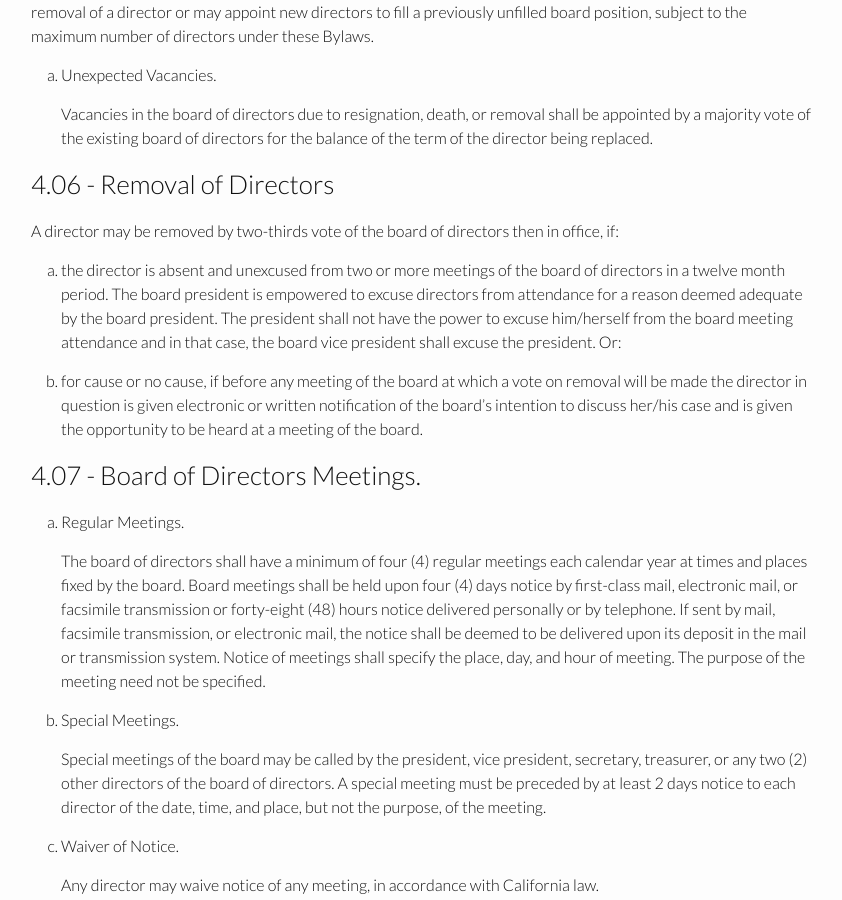
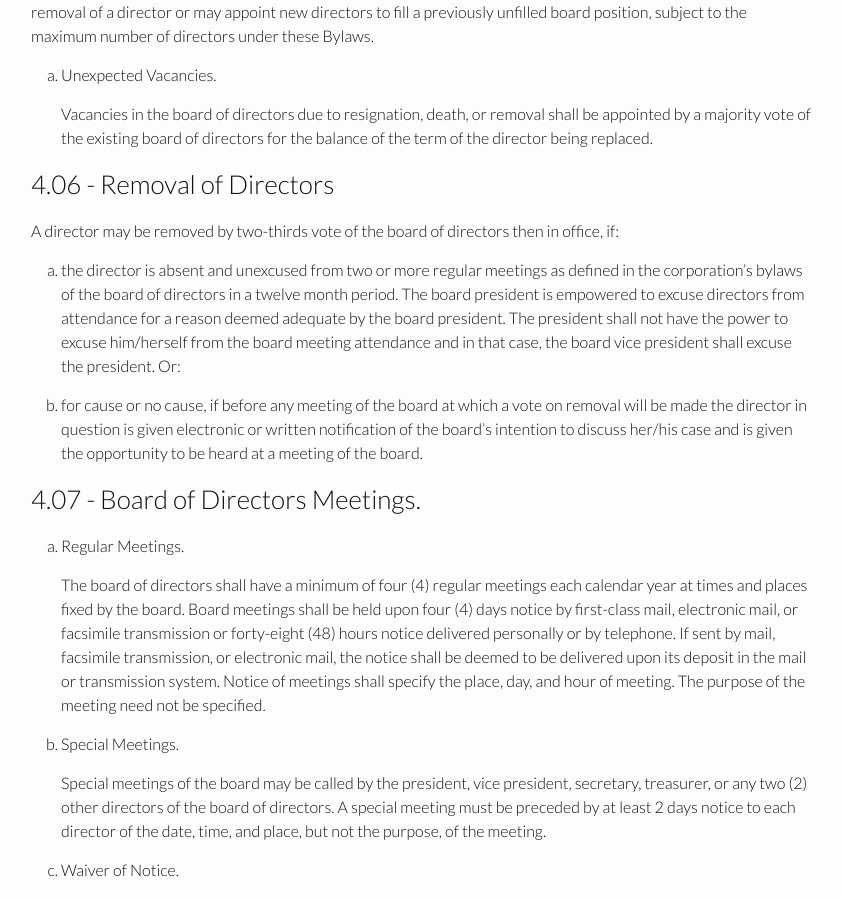
Before and after one commit to techramento/techramento.github.io, a Jekyll site: the page built from BYLAWS.md, in a window 1280 px wide and 900 px high, scrolled down 3715 px. Shown: the whole window, without its empty margins (219-1061 px from the left). Built offline with Jekyll 4.4.1, drawn with Linux system fonts in a browser that asks for light colours.

Commit message:
Loosen meeting absence restrictions
We chose to only count unexcused absences from regular meetings. This prevents
special (or emergency meetings) from being used as a way to remove an Officer.

```diff
--- a/BYLAWS.md
+++ b/BYLAWS.md
@@ -118,7 +118,7 @@ The board of directors may fill vacancies due to the expiration of a director’
 
 A director may be removed by two-thirds vote of the board of directors then in office, if:
 
-1. the director is absent and unexcused from two or more meetings of the board of directors in a twelve month period.  The board president is empowered to excuse directors from attendance for a reason deemed adequate by the board president. The president shall not have the power to excuse him/herself from the board meeting attendance and in that case, the board vice president shall excuse the president. Or:
+1. the director is absent and unexcused from two or more regular meetings as defined in the corporation’s bylaws of the board of directors in a twelve month period.  The board president is empowered to excuse directors from attendance for a reason deemed adequate by the board president. The president shall not have the power to excuse him/herself from the board meeting attendance and in that case, the board vice president shall excuse the president. Or:
 
 2. for cause or no cause, if before any meeting of the board at which a vote on removal will be made the director in question is given electronic or written notification of the board’s intention to discuss her/his case and is given the opportunity to be heard at a meeting of the board.
 
```
